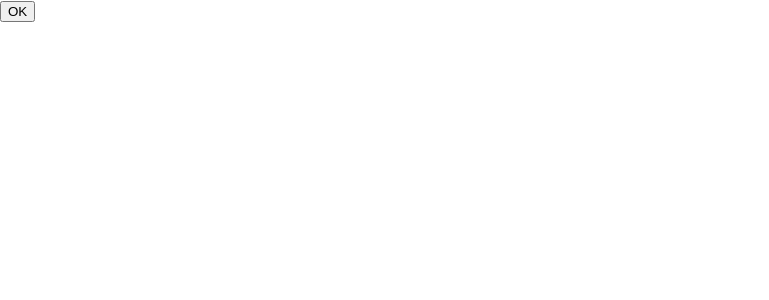
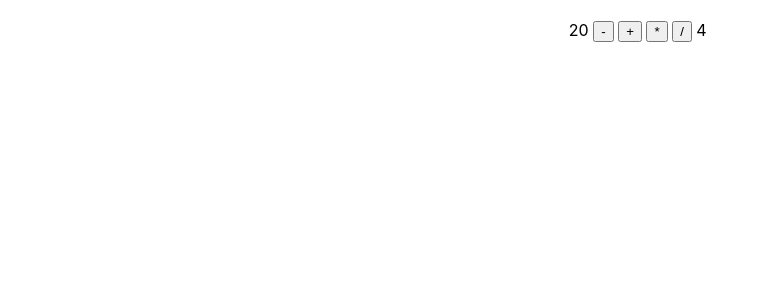
Before and after one commit to kuntida0709/app1, a React (Create React App) app: page / in a window 1280 px wide. Shown: the top 300 px of the page, without its empty margins (0-769 px from the left). Built offline with nearby package versions, Linux system fonts and the light colour scheme.

Commit message:
paramiter in even handler
add calculater

```diff
--- a/src/App.js
+++ b/src/App.js
@@ -1,10 +1,10 @@
 import React from "react";
-import Button from "./class-component";
+import { Calculator2 } from "./calculator";
 
 function App() {
   return (
     <>
-       <Button/>
+      <Calculator2/>
     </>
   )
 }
--- /dev/null
+++ b/src/calculator.js
@@ -0,0 +1,23 @@
+import React from "react";
+
+export function Calculator2(){
+    const n1 = 20
+    const n2 = 4
+
+    const calculate = (op) =>{
+        let c =`${n1}${op}${n2}`
+        let r = eval(c)
+        alert(`${c}=${r}`)
+    }
+    return(
+        <div style={{textAlign:'center',marginTop:20}}>
+            <span>{n1}</span>&nbsp;
+            <button onClick={()=> calculate('-')}>-</button>&nbsp;
+            <button onClick={()=> calculate('+')}>+</button>&nbsp;
+            <button onClick={()=> calculate('*')}>*</button>&nbsp;
+            <button onClick={()=> calculate('/')}>/</button>&nbsp;
+            <span>{n2}</span>&nbsp;
+
+        </div>
+    )
+}
```
